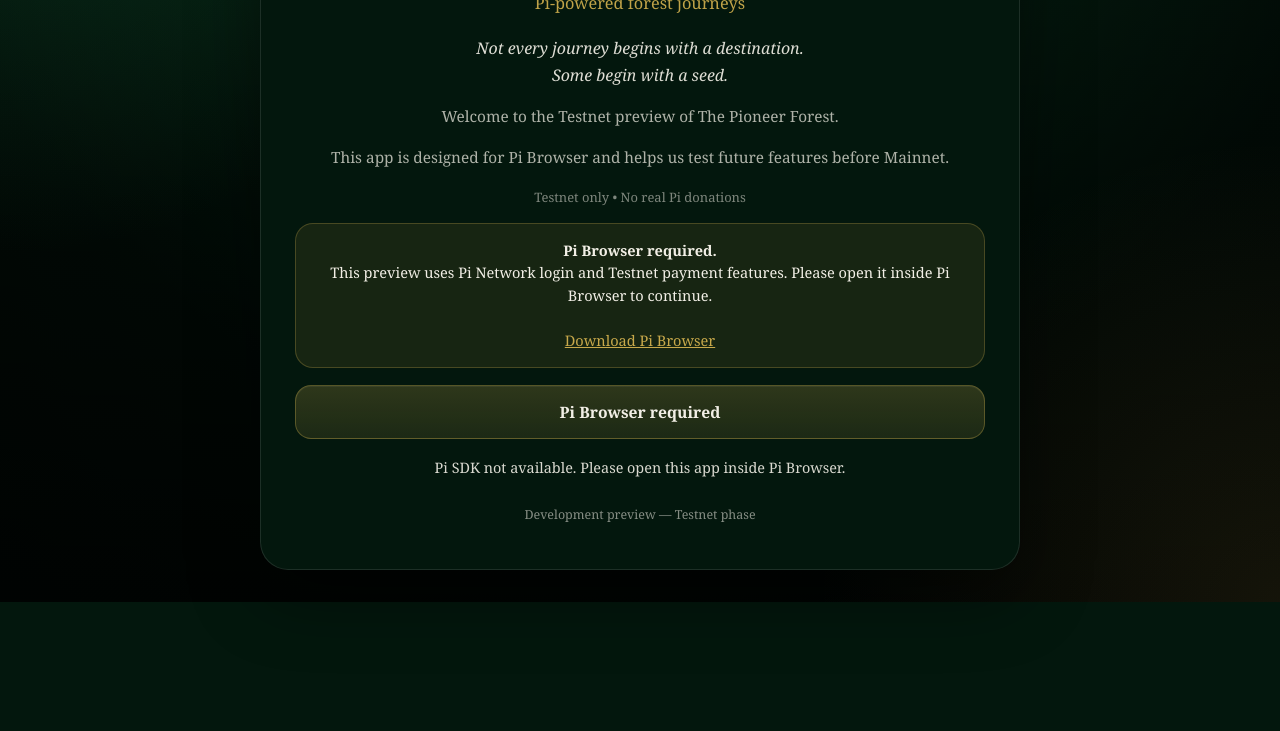
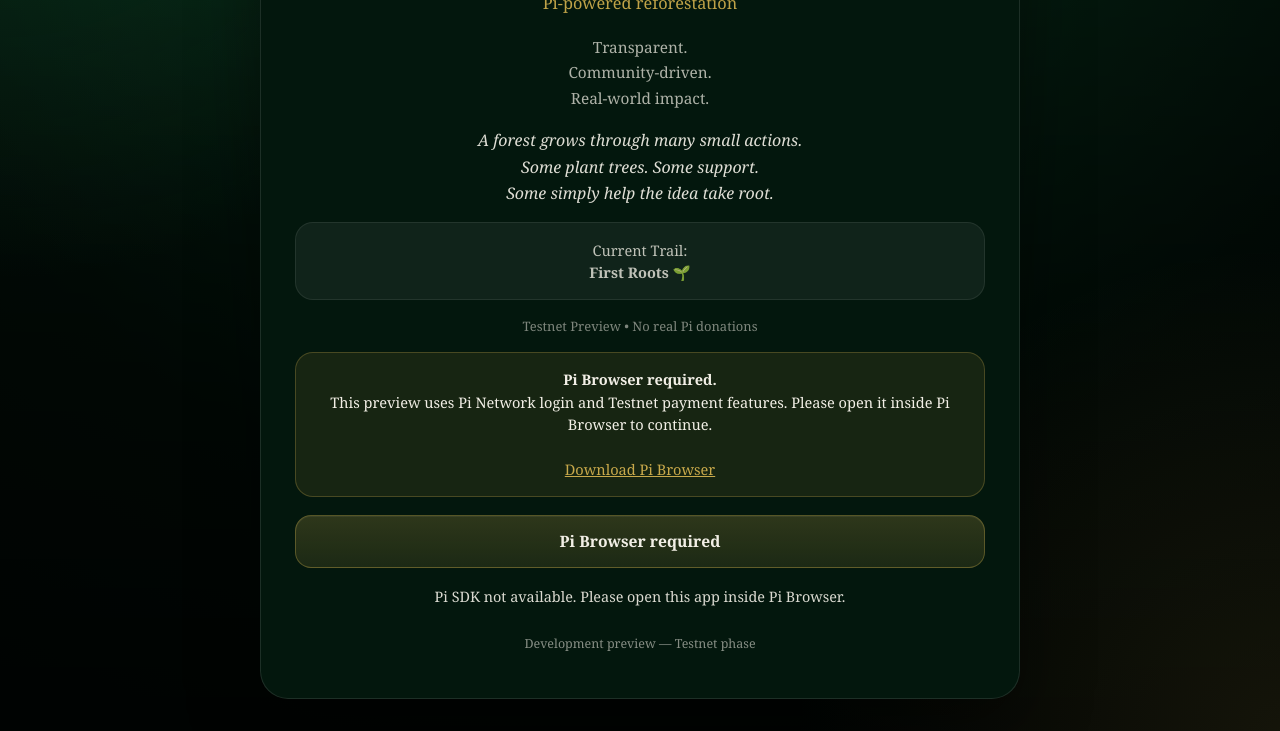
Before and after one commit to egal42/tpf-project-app, a plain HTML site: page index.html in a window 1280 px wide. Shown: the part 273-1004 px from the top of the page. Before the commit the page ends 875 px from the top, so only its background shows below. Drawn offline with Linux system fonts and the light colour scheme.

Commit message:
Add files via upload

```diff
--- a/index.html
+++ b/index.html
@@ -16,14 +16,39 @@
 <main class="card">
   <img class="tpf-logo" src="assets/tpf-logo.png" alt="The Pioneer Forest logo" />
   <section id="screen-login">
-    <h1>The Pioneer Forest Project</h1>
-    <p class="subtitle">Pi-powered forest journeys</p>
-    <p><em>Not every journey begins with a destination.<br />Some begin with a seed.</em></p>
-    <p class="soft">Welcome to the Testnet preview of The Pioneer Forest.</p>
-    <p class="soft">This app is designed for Pi Browser and helps us test future features before Mainnet.</p>
-    <p class="tiny">Testnet only • No real Pi donations</p>
-    <div id="browserWarning" class="warning hidden"><strong>Pi Browser required.</strong><br />This preview uses Pi Network login and Testnet payment features. Please open it inside Pi Browser to continue.<br /><br /><a href="https://minepi.com/pi-browser/" target="_blank" rel="noopener">Download Pi Browser</a></div>
-    <div class="button-row"><button class="primary" id="loginBtn">Enter with Pi Login</button></div>
+    <h1>The Pioneer Forest</h1>
+
+    <p class="subtitle">Pi-powered reforestation</p>
+
+    <p class="soft">
+      Transparent.<br />
+      Community-driven.<br />
+      Real-world impact.
+    </p>
+
+    <p>
+      <em>A forest grows through many small actions.<br />
+      Some plant trees. Some support.<br />
+      Some simply help the idea take root.</em>
+    </p>
+
+    <div class="notice">
+      Current Trail:<br />
+      <strong>First Roots 🌱</strong>
+    </div>
+
+    <p class="tiny">Testnet Preview • No real Pi donations</p>
+
+    <div id="browserWarning" class="warning hidden">
+      <strong>Pi Browser required.</strong><br />
+      This preview uses Pi Network login and Testnet payment features. Please open it inside Pi Browser to continue.<br /><br />
+      <a href="https://minepi.com/pi-browser/" target="_blank" rel="noopener">Download Pi Browser</a>
+    </div>
+
+    <div class="button-row">
+      <button class="primary" id="loginBtn">Continue with Pi Login</button>
+    </div>
+
     <p id="status">Ready for Pi login.</p>
   </section>
   <section id="app-shell" class="hidden">
@@ -39,6 +64,7 @@
     <section class="app-screen active" data-screen="home">
       <p>A calm Pi-powered forest journey where transparency, participation and real-world impact can grow step by step.</p>
       <div class="danger">Testnet preview — no real Pi donation, no real tree planting, no CO₂ credit.</div>
+      <p class="tiny">Current Trail: <strong>First Roots 🌱</strong></p>
       <section class="section"><h2>About</h2><p class="soft">The Pioneer Forest explores how Pi can support reforestation, transparent records and meaningful community participation.</p><p class="soft">This first Testnet version keeps things simple: Pi login, a support preview, and a small personal activity history.</p></section>
       <div class="nav-grid"><button class="primary" data-screen-target="support">🌱 Support The Forest</button><button class="secondary" data-screen-target="myforest">My Forest</button><button class="ghost" data-screen-target="more">More Paths</button></div>
     </section>
```
